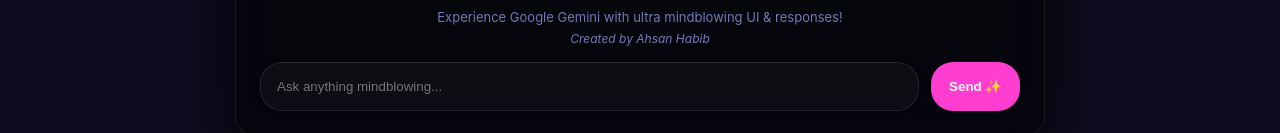
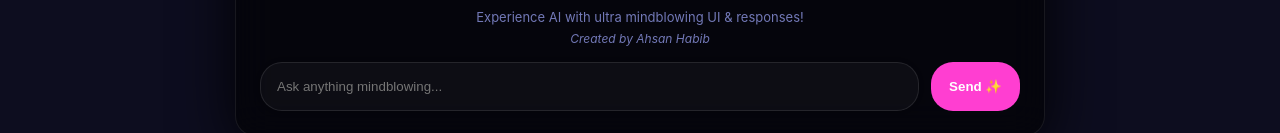
Before and after one commit to ahmhabib01/bdc_chatbot, a plain HTML site: page index.html in a window 1280 px wide. Shown: the part 821-954 px from the top of the page. Drawn offline with nearby package versions, Linux system fonts and the light colour scheme.

Commit message:
Update index.html

```diff
--- a/index.html
+++ b/index.html
@@ -75,7 +75,7 @@
         <div class="suggestion"><span class="text">Write a neon email template</span></div>
       </div>
 
-      <div class="meta">Experience Google Gemini with ultra mindblowing UI & responses!</div>
+      <div class="meta">Experience AI with ultra mindblowing UI & responses!</div>
       <div class="credits">Created by Ahsan Habib</div>
 
       <form class="typing-form" id="typing-form">
```
